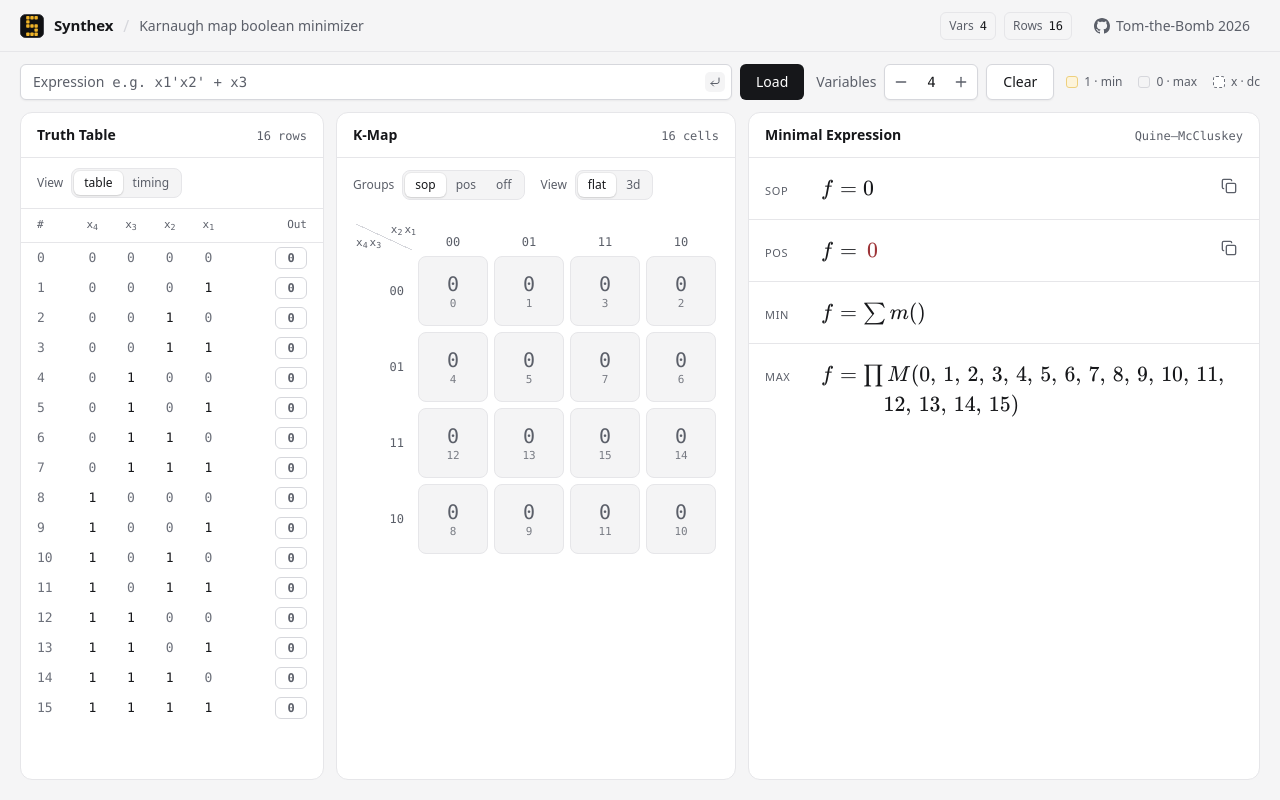
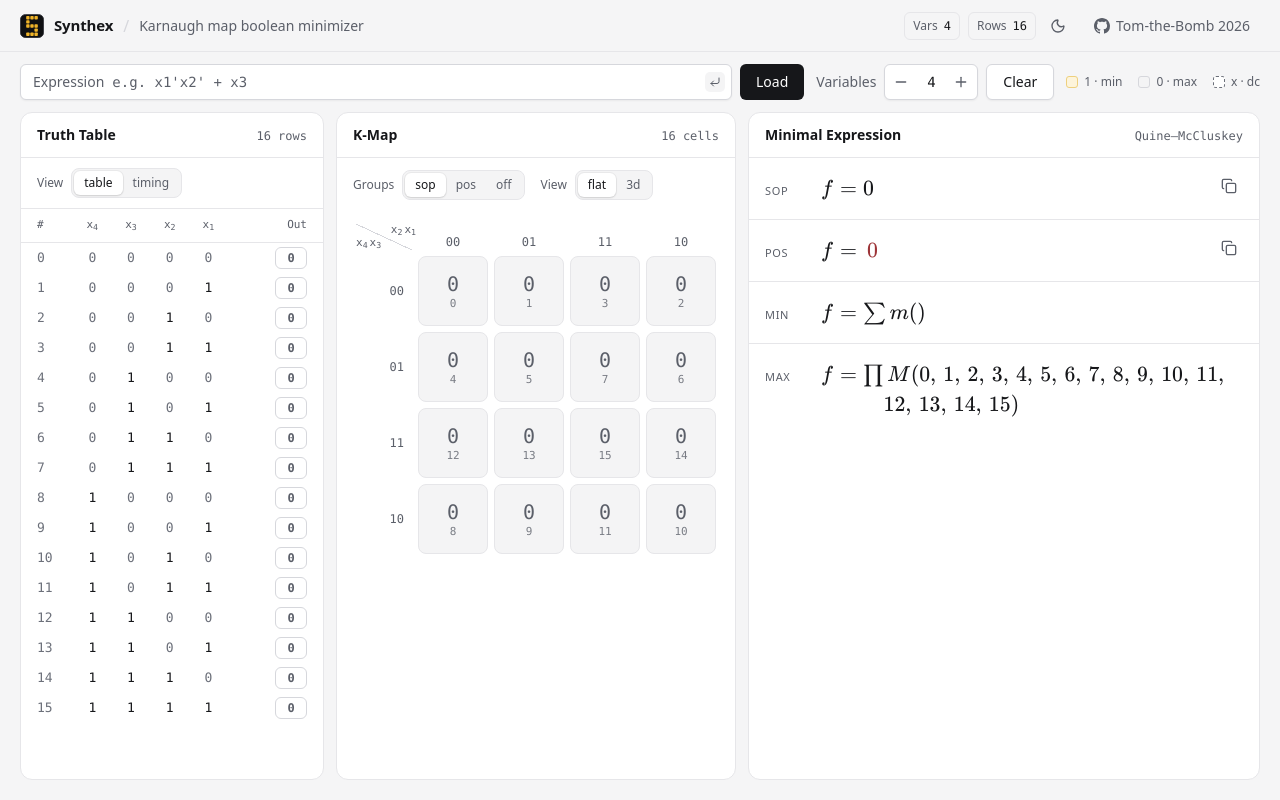
Before and after one commit to Tom-the-Bomb/synthex, a React (Vite) app: page / in a window 1280 px wide. Built offline with nearby package versions, Linux system fonts and the light colour scheme.

Commit message:
add theme toggle

```diff
--- a/index.html
+++ b/index.html
@@ -19,12 +19,41 @@
       name="theme-color"
       content="#08090a"
       media="(prefers-color-scheme: dark)"
+      data-theme="dark"
     />
     <meta
       name="theme-color"
       content="#f5f5f6"
       media="(prefers-color-scheme: light)"
+      data-theme="light"
     />
+    <!-- before first paint: the saved theme, else the system's -->
+    <script>
+      {
+        const root = document.documentElement;
+        const system = matchMedia("(prefers-color-scheme: light)");
+        const apply = () => {
+          const theme =
+            localStorage.getItem("theme") ??
+            (system.matches ? "light" : "dark");
+          // switch in one frame; colour transitions would fade only some elements
+          const still = document.createElement("style");
+          still.textContent = "* { transition: none !important }";
+          document.head.append(still);
+          root.dataset.theme = theme;
+          for (const meta of document.querySelectorAll(
+            'meta[name="theme-color"]',
+          )) {
+            meta.media = meta.dataset.theme === theme ? "all" : "not all";
+          }
+          getComputedStyle(root).color;
+          requestAnimationFrame(() => still.remove());
+        };
+        apply();
+        system.addEventListener("change", apply);
+        addEventListener("themechange", apply);
+      }
+    </script>
     <meta name="robots" content="index, follow" />
     <link rel="canonical" href="https://synthex.tomthebomb.dev/" />
 
--- a/src/App.tsx
+++ b/src/App.tsx
@@ -1,4 +1,4 @@
-import { Minus, Plus } from "lucide-react";
+import { Minus, Moon, Plus, Sun } from "lucide-react";
 import { Tabs } from "radix-ui";
 import { useId, useState, type ReactNode } from "react";
 
@@ -15,6 +15,7 @@ import { computeCover, Table as TermTable } from "./lib/algorithm";
 import { CellState, toggleCellState } from "./lib/cellState";
 import type { Mode, ViewProps } from "./lib/groups";
 import { MAX_KMAP_VARS, MAX_VARS } from "./lib/kmap";
+import { setTheme, useTheme } from "./lib/theme";
 import { cn } from "./lib/utils";
 
 const MIN_VARS = 1;
@@ -84,6 +85,7 @@ function App() {
   const [mode, setMode] = useState<Mode>("sop");
   const [selected, setSelected] = useState(-1);
   const [tableView, setTableView] = useState<TableView>("table");
+  const nextTheme = useTheme() === "dark" ? "light" : "dark";
 
   function changeVars(next: number) {
     setOutputs((prev) =>
@@ -170,6 +172,12 @@ function App() {
           <div className="flex shrink-0 items-center gap-2">
             <Readout label="Vars" value={numVars} />
             <Readout label="Rows" value={outputs.length} />
+            <IconButton
+              label={`Switch to ${nextTheme} theme`}
+              onClick={() => setTheme(nextTheme)}
+            >
+              {nextTheme === "light" ? <Sun /> : <Moon />}
+            </IconButton>
             <Button
               asChild
               variant="ghost"
--- a/src/components/KMapSurface.tsx
+++ b/src/components/KMapSurface.tsx
@@ -18,7 +18,6 @@ import * as THREE from "three";
 import { canvasWell } from "./ui/styles";
 import { CellState } from "../lib/cellState";
 import { groupColor, type ViewProps } from "../lib/groups";
-import { useMediaQuery } from "../lib/media";
 import {
   surfaceSpec,
   makeSurface,
@@ -31,6 +30,7 @@ import {
   type Surface,
   type SurfaceSpec,
 } from "../lib/surface";
+import { useTheme, type Theme } from "../lib/theme";
 import { cn } from "../lib/utils";
 
 type Tip = { term: number; x: number; y: number } | null;
@@ -113,7 +113,7 @@ interface Scene {
 }
 
 // three.js can't read CSS variables, so the amber here mirrors index.css
-const SCENES: Record<"dark" | "light", Scene> = {
+const SCENES: Record<Theme, Scene> = {
   dark: {
     fill: { "1": "#f0b429", "0": "#26282e", x: "#40434b" },
     emissive: { "1": "#3a2900", "0": "#0b0c0e", x: "#111215" },
@@ -417,8 +417,7 @@ export default function KMapSurface({
   isPOS,
 }: ViewProps) {
   const [tips] = useState(createTipStore);
-  const light = useMediaQuery("(prefers-color-scheme: light)");
-  const scene = SCENES[light ? "light" : "dark"];
+  const scene = SCENES[useTheme()];
 
   // stable identity, or every Patch rebuilds its geometry
   const { spec, surfaces, cells, links, seg, baseSeg, cameraPosition } =
--- a/src/index.css
+++ b/src/index.css
@@ -2,7 +2,7 @@
 @import "tw-animate-css";
 
 :root {
-  color-scheme: light dark;
+  color-scheme: dark;
 
   --bg: #08090a;
   --surface: #0f1012;
@@ -33,8 +33,8 @@
   --radius: 0.625rem;
 }
 
-@media (prefers-color-scheme: light) {
-  :root {
+:root[data-theme="light"] {
+  color-scheme: light;
   --bg: #f5f5f6;
   --surface: #ffffff;
   --surface-2: #f4f4f5;
@@ -52,8 +52,7 @@
   --primary: #16171a;
   --primary-fg: #ffffff;
   --seg-on: #ffffff;
-    --seg-shadow:
-      0 1px 2px rgb(16 17 20 / 0.12), 0 0 0 1px rgb(16 17 20 / 0.04);
+  --seg-shadow: 0 1px 2px rgb(16 17 20 / 0.12), 0 0 0 1px rgb(16 17 20 / 0.04);
   --tooltip: var(--text);
   --tooltip-fg: var(--surface);
   --group-mix: #000000;
@@ -61,7 +60,8 @@
   --group-l-min: 0;
   --group-l-max: 0.48;
 }
-}
+
+@custom-variant dark (&:where([data-theme="dark"], [data-theme="dark"] *));
 
 @theme inline {
   --font-sans:
--- /dev/null
+++ b/src/lib/theme.ts
@@ -0,0 +1,27 @@
+import { useSyncExternalStore } from "react";
+
+export type Theme = "light" | "dark";
+
+const root = document.documentElement;
+
+function subscribe(onChange: () => void) {
+  const observer = new MutationObserver(onChange);
+  observer.observe(root, { attributeFilter: ["data-theme"] });
+  return () => observer.disconnect();
+}
+
+export function useTheme(): Theme {
+  return useSyncExternalStore(subscribe, () => root.dataset.theme as Theme);
+}
+
+export function setTheme(theme: Theme) {
+  const system = matchMedia("(prefers-color-scheme: light)").matches
+    ? "light"
+    : "dark";
+  if (theme === system) {
+    localStorage.removeItem("theme");
+  } else {
+    localStorage.setItem("theme", theme);
+  }
+  dispatchEvent(new Event("themechange"));
+}
```
Lines whose indentation alone changed are shown as unchanged.
